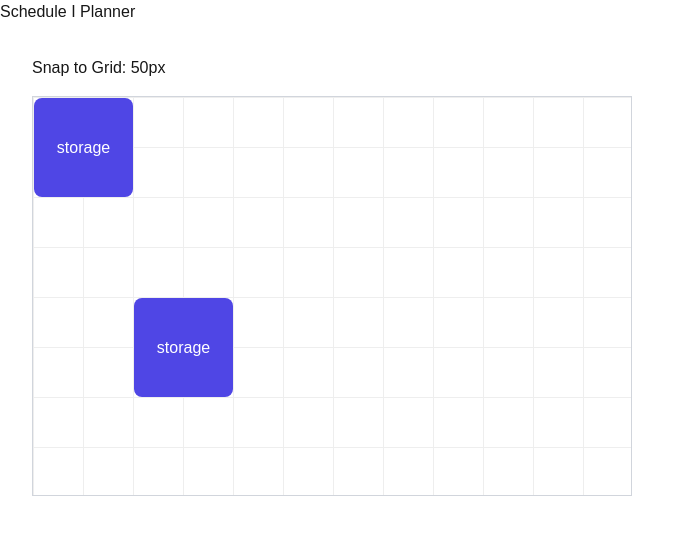
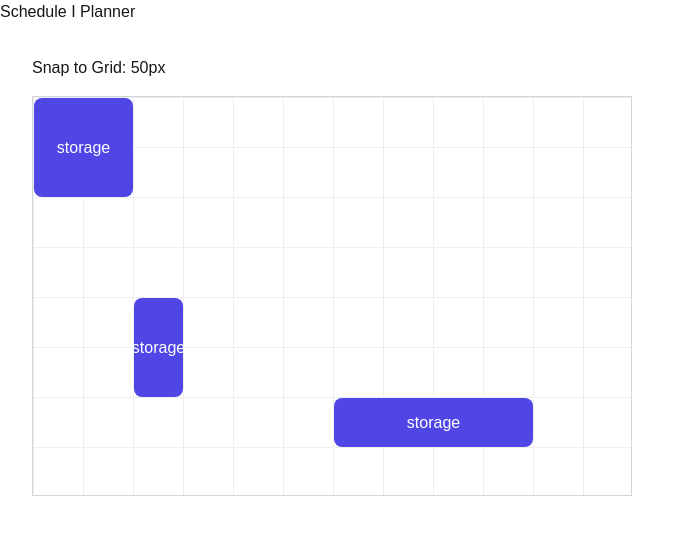
Before and after one commit to Producdevity/schedule-1-planner, a Next.js app: page / in a window 1280 px wide. Shown: the top 534 px of the page, without its empty margins (0-694 px from the left). Built offline with nearby package versions, Linux system fonts and the light colour scheme.

Commit message:
feat: update DraggableBox and SnapToGrid components to use dynamic item dimensions and enforce required width and height in Item interface

```diff
--- a/src/components/DraggableBox.tsx
+++ b/src/components/DraggableBox.tsx
@@ -16,8 +16,8 @@ function DraggableBox(props: Props) {
   })
 
   const style: CSSProperties = {
-    width: GRID_SIZE * 2 - 1,
-    height: GRID_SIZE * 2 - 1,
+    width: GRID_SIZE * props.item.width - 1,
+    height: GRID_SIZE * props.item.height - 1,
     marginTop: 1,
     marginLeft: 1,
     backgroundColor: '#4f46e5',
--- a/src/components/SnapToGrid.tsx
+++ b/src/components/SnapToGrid.tsx
@@ -40,8 +40,9 @@ function clamp(value: number, min: number, max: number) {
 const GRID_SIZE = 50
 
 const initialItems: Item[] = [
-  { id: 1, type: 'storage', x: 0, y: 0 },
-  { id: 2, type: 'storage', x: 100, y: 200 },
+  { id: 1, type: 'storage', x: 0, y: 0, width: 2, height: 2 },
+  { id: 2, type: 'storage', x: 100, y: 200, width: 1, height: 2 },
+  { id: 3, type: 'storage', x: 300, y: 300, width: 4, height: 1 },
 ]
 
 function SnapToGrid() {
@@ -68,6 +69,7 @@ function SnapToGrid() {
 
         const snappedX = Math.round(clampedX / GRID_SIZE) * GRID_SIZE
         const snappedY = Math.round(clampedY / GRID_SIZE) * GRID_SIZE
+
         return prevItems.map((item) =>
           item.id === activeId ? { ...item, x: snappedX, y: snappedY } : item,
         )
--- a/src/types.ts
+++ b/src/types.ts
@@ -7,9 +7,9 @@ interface Placeable {
 export interface Item extends Placeable {
   x: number
   y: number
-  width?: number
-  height?: number
-  type?: string
+  width: number
+  height: number
+  type: string
 }
 
 export interface CatalogItem {
```
